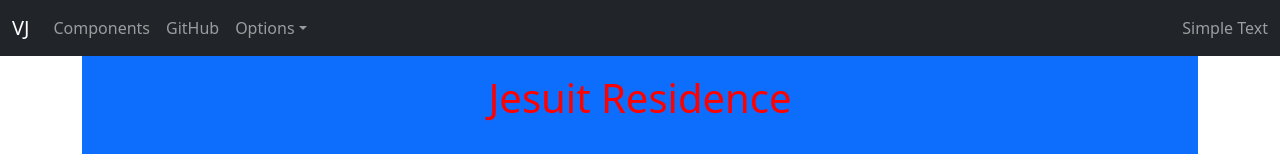
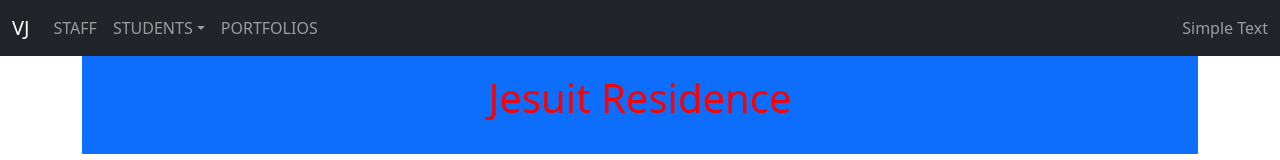
Before and after one commit to rjoealexsj/savariRaj, a React (Create React App) app: page / in a window 1280 px wide. Shown: the top 160 px of the page. Built offline with nearby package versions, Linux system fonts and the light colour scheme.

Commit message:
SHIFTING

```diff
--- a/src/components/IDNavbar.js
+++ b/src/components/IDNavbar.js
@@ -23,14 +23,10 @@ export default class IDNavbar extends Component {
       >
         <NavItem>
           <NavLink href="/components/">
-            Components
+            STAFF
           </NavLink>
         </NavItem>
-        <NavItem>
-          <NavLink href="https://github.com/reactstrap/reactstrap">
-            GitHub
-          </NavLink>
-        </NavItem>
+
         <UncontrolledDropdown
           inNavbar
           nav
@@ -39,21 +35,27 @@ export default class IDNavbar extends Component {
             caret
             nav
           >
-            Options
+            STUDENTS
           </DropdownToggle>
           <DropdownMenu right>
             <DropdownItem>
-              Option 1
+              FIRST YEAR
             </DropdownItem>
             <DropdownItem>
-              Option 2
+              SECOND YEAR
             </DropdownItem>
             <DropdownItem divider />
             <DropdownItem>
-              Reset
+              THIRD YEAR
             </DropdownItem>
           </DropdownMenu>
         </UncontrolledDropdown>
+        <NavItem>
+          <NavLink href="https://github.com/reactstrap/reactstrap">
+          PORTFOLIOS
+          </NavLink>
+        </NavItem>
+
       </Nav>
       <NavbarText>
         Simple Text
```
